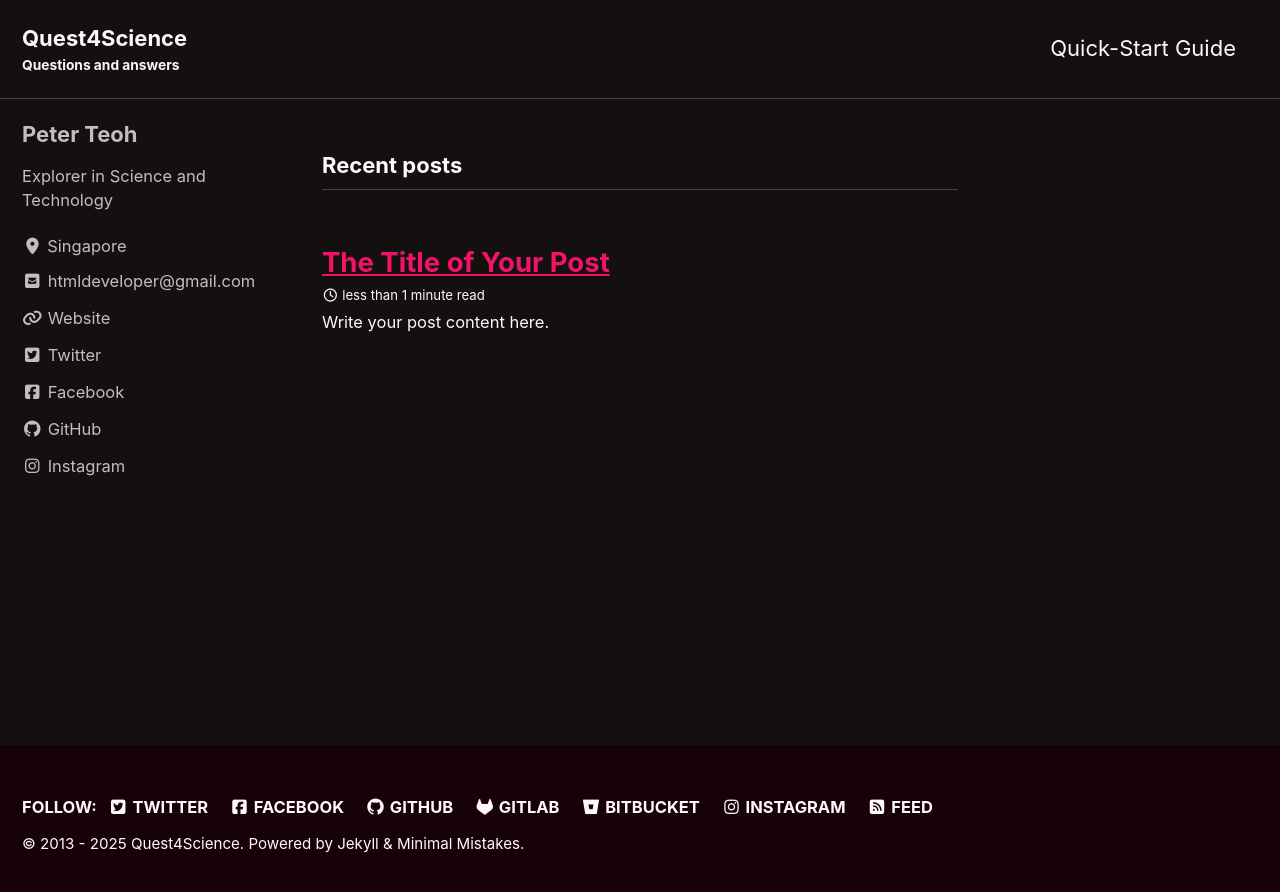
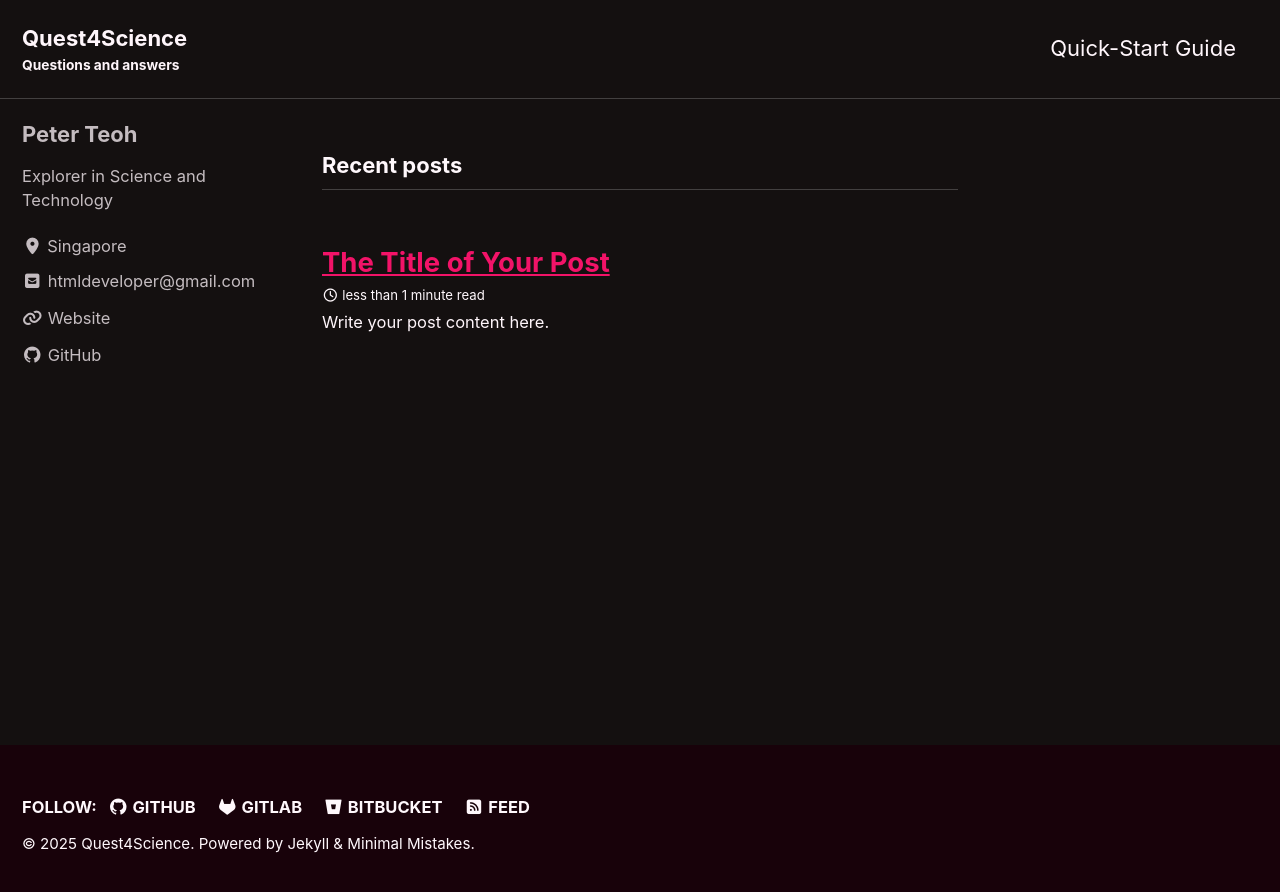
Before and after one commit to tthtlc/quest4science, a Jekyll site: the page built from index.html, in a window 1280 px wide. Shown: the top 892 px of the page. Built offline with Jekyll 4.4.1, drawn with Linux system fonts in a browser that asks for light colours; cached includes are drawn as plain includes; the list of posts is cut into pages by our own code.

Commit message:
modified:   _config.yml

```diff
--- a/_config.yml
+++ b/_config.yml
@@ -126,28 +126,13 @@ author:
     - label: "Website"
       icon: "fas fa-fw fa-link"
       url: "https://quest4science.xyz"
-    - label: "Twitter"
-      icon: "fab fa-fw fa-twitter-square"
-      url: "https://twitter.com/tthtlc"
-    - label: "Facebook"
-      icon: "fab fa-fw fa-facebook-square"
-      url: "https://facebook.com/tthtlc"
     - label: "GitHub"
       icon: "fab fa-fw fa-github"
       url: "https://github.com/tthtlc"
-    - label: "Instagram"
-      icon: "fab fa-fw fa-instagram"
-      url: "https://instagram.com/htmldeveloper"
 
 # Site Footer
 footer:
   links:
-    - label: "Twitter"
-      icon: "fab fa-fw fa-twitter-square"
-      url: "https://twitter.com/tthtlc"
-    - label: "Facebook"
-      icon: "fab fa-fw fa-facebook-square"
-      url: "https://facebook.com/tthtlc"
     - label: "GitHub"
       icon: "fab fa-fw fa-github"
       url: "https://github.com/tthtlc"
@@ -157,10 +142,7 @@ footer:
     - label: "Bitbucket"
       icon: "fab fa-fw fa-bitbucket"
       url: "https://bitbucket.org/tthtlc"
-    - label: "Instagram"
-      icon: "fab fa-fw fa-instagram"
-      url: "https://instagram.com/htmldeveloper"
-  since: "2013"
+  since: "2025"
 
 
 # Reading Files
```
